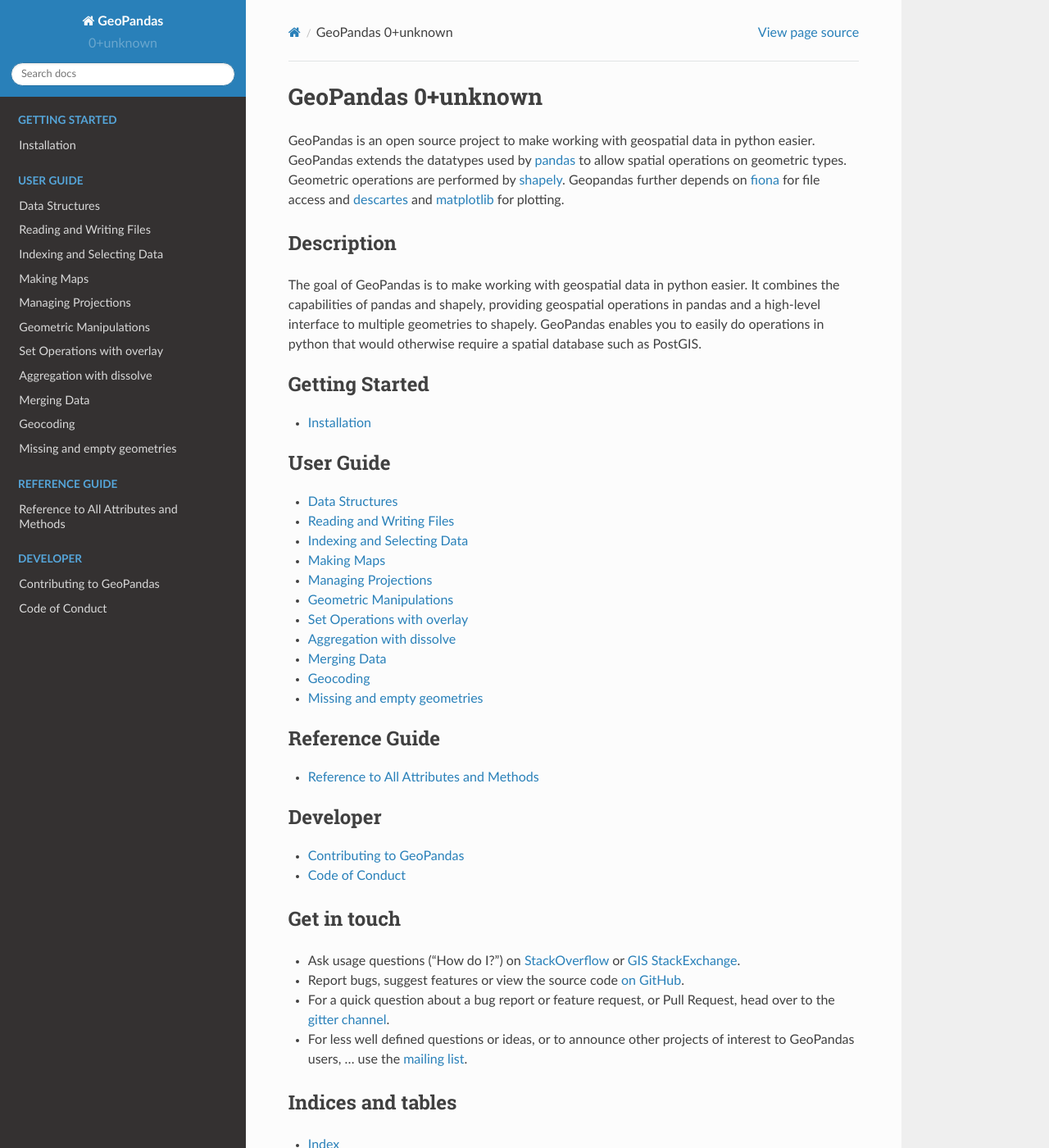
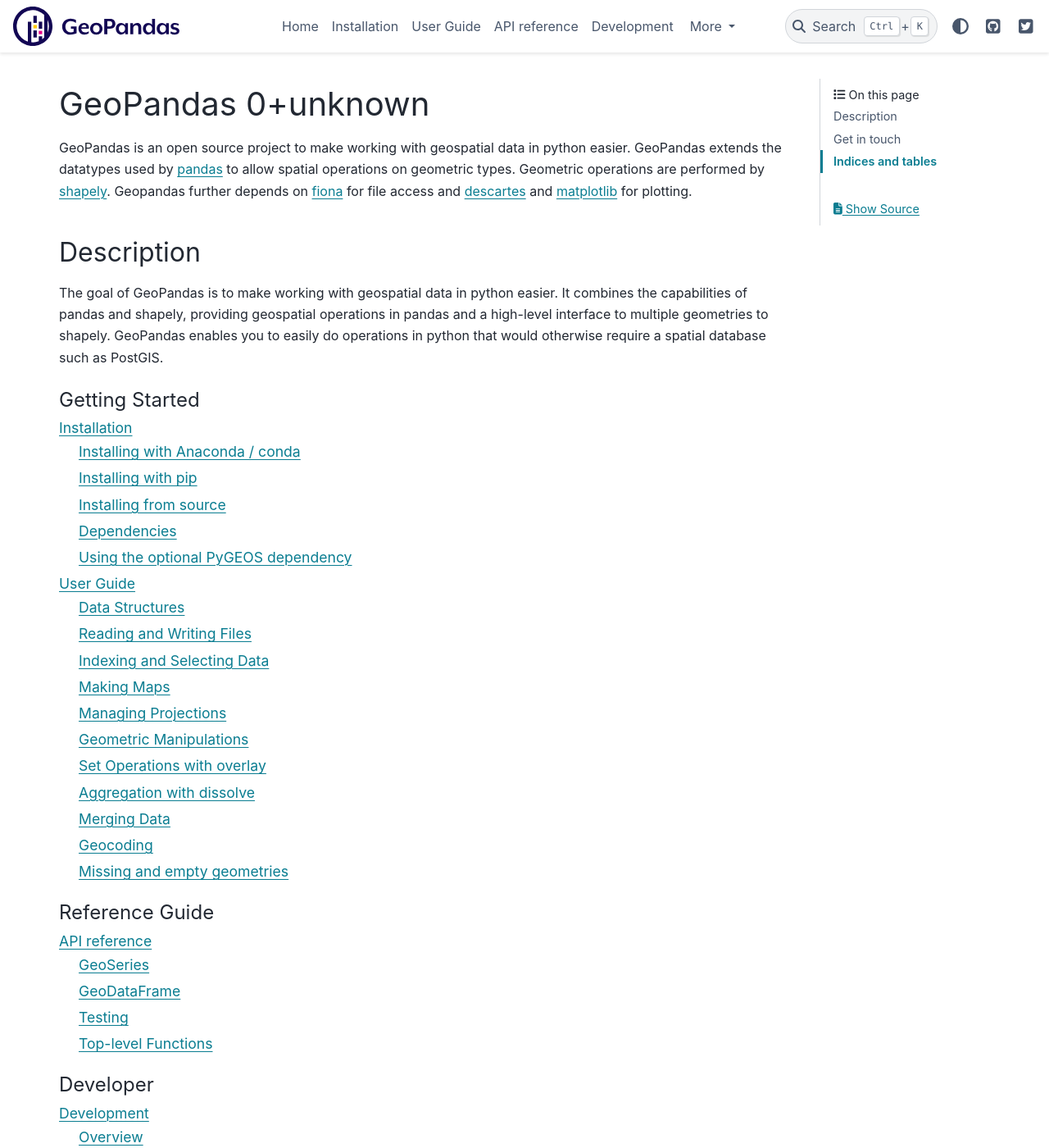
Before and after one commit to geopandas/geopandas, a Sphinx documentation site: the page built from doc/source/index.rst, in a window 1280 px wide and 1400 px high. Shown: the whole window at 82% size. Built offline with Sphinx 7.4.7 and the PyData theme 0.15.4, drawn with Linux system fonts in a browser that asks for light colours; pages that are not in the unit, such as notebooks, are missing from menus; some of the changed text lies outside the part shown.

Commit message:
use pydata theme

```diff
--- a/doc/source/conf.py
+++ b/doc/source/conf.py
@@ -17,60 +17,65 @@
 # If extensions (or modules to document with autodoc) are in another directory,
 # add these directories to sys.path here. If the directory is relative to the
 # documentation root, use os.path.abspath to make it absolute, like shown here.
-#sys.path.insert(0, os.path.abspath('.'))
+# sys.path.insert(0, os.path.abspath('.'))
 
 # -- General configuration -----------------------------------------------------
 
 # If your documentation needs a minimal Sphinx version, state it here.
-#needs_sphinx = '1.0'
+# needs_sphinx = '1.0'
 
 # Add any Sphinx extension module names here, as strings. They can be extensions
 # coming with Sphinx (named 'sphinx.ext.*') or your custom ones.
-extensions = ['IPython.sphinxext.ipython_console_highlighting',
-              'IPython.sphinxext.ipython_directive',
-              'sphinx_gallery.gen_gallery',
-              'sphinx.ext.autosummary',
-              'sphinx.ext.intersphinx',
-              'sphinx.ext.autodoc',
-              'recommonmark',
-              'numpydoc',
+extensions = [
+    "IPython.sphinxext.ipython_console_highlighting",
+    "IPython.sphinxext.ipython_directive",
+    "sphinx_gallery.gen_gallery",
+    "sphinx.ext.autosummary",
+    "sphinx.ext.intersphinx",
+    "sphinx.ext.autodoc",
+    "recommonmark",
+    "numpydoc",
 ]
 
 # continue doc build and only print warnings/errors in examples
 ipython_warning_is_error = False
 ipython_exec_lines = [
     # ensure that dataframes are not truncated in the IPython code blocks
-    'import pandas as _pd',
+    "import pandas as _pd",
     '_pd.set_option("display.max_columns", 20)',
-    '_pd.set_option("display.width", 100)'
+    '_pd.set_option("display.width", 100)',
 ]
 
 # Fix issue with warnings from numpydoc (see discussion in PR #534)
 numpydoc_show_class_members = False
 
+
 def setup(app):
-    app.add_stylesheet('custom.css')  # may also be an URL
+    app.add_stylesheet("custom.css")  # may also be an URL
+
 
 # Add any paths that contain templates here, relative to this directory.
 
-templates_path = ['_templates']
+templates_path = ["_templates"]
 
 autosummary_generate = True
 
 # Sphinx gallery configuration
 sphinx_gallery_conf = {
-    'examples_dirs': ['../../examples'],
-    'filename_pattern': '^((?!sgskip).)*$',
-    'gallery_dirs': ['gallery'],
-    'doc_module': ('geopandas',),
-    'reference_url': {'matplotlib': 'http://matplotlib.org',
-                      'numpy': 'http://docs.scipy.org/doc/numpy',
-                      'scipy': 'http://docs.scipy.org/doc/scipy/reference',
-                      'geopandas': None},
-    'backreferences_dir': 'reference'
+    "examples_dirs": ["../../examples"],
+    "filename_pattern": "^((?!sgskip).)*$",
+    "gallery_dirs": ["gallery"],
+    "doc_module": ("geopandas",),
+    "reference_url": {
+        "matplotlib": "http://matplotlib.org",
+        "numpy": "http://docs.scipy.org/doc/numpy",
+        "scipy": "http://docs.scipy.org/doc/scipy/reference",
+        "geopandas": None,
+    },
+    "backreferences_dir": "reference",
 }
 # connect docs in other projects
-intersphinx_mapping = {'pyproj': ('http://pyproj4.github.io/pyproj/stable/', None)}
+intersphinx_mapping = {"pyproj": ("http://pyproj4.github.io/pyproj/stable/", None)}
 # suppress matplotlib warning in examples
 warnings.filterwarnings(
     "ignore",
@@ -80,193 +85,192 @@
 )
 
 # The suffix of source filenames.
-source_suffix = ['.rst', '.md']
+source_suffix = [".rst", ".md"]
 
 # The encoding of source files.
-#source_encoding = 'utf-8-sig'
+# source_encoding = 'utf-8-sig'
 
 # The master toctree document.
-master_doc = 'index'
+master_doc = "index"
 
 # General information about the project.
-project = u'GeoPandas'
-copyright = u'2013–2019, GeoPandas developers'
+project = u"GeoPandas"
+copyright = u"2013–2019, GeoPandas developers"
 
 # The version info for the project you're documenting, acts as replacement for
 # |version| and |release|, also used in various other places throughout the
 # built documents.
 import geopandas
+
 version = release = geopandas.__version__
 
 # The language for content autogenerated by Sphinx. Refer to documentation
 # for a list of supported languages.
-#language = None
+# language = None
 
 # There are two options for replacing |today|: either, you set today to some
 # non-false value, then it is used:
-#today = ''
+# today = ''
 # Else, today_fmt is used as the format for a strftime call.
-#today_fmt = '%B %d, %Y'
+# today_fmt = '%B %d, %Y'
 
 # List of patterns, relative to source directory, that match files and
 # directories to ignore when looking for source files.
 exclude_patterns = []
 
 # The reST default role (used for this markup: `text`) to use for all documents.
-#default_role = None
+# default_role = None
 
 # If true, '()' will be appended to :func: etc. cross-reference text.
-#add_function_parentheses = True
+# add_function_parentheses = True
 
 # If true, the current module name will be prepended to all description
 # unit titles (such as .. function::).
-#add_module_names = True
+# add_module_names = True
 
 # If true, sectionauthor and moduleauthor directives will be shown in the
 # output. They are ignored by default.
-#show_authors = False
+# show_authors = False
 
 # The name of the Pygments (syntax highlighting) style to use.
-pygments_style = 'sphinx'
+pygments_style = "sphinx"
 
 # A list of ignored prefixes for module index sorting.
-#modindex_common_prefix = []
+# modindex_common_prefix = []
 
 
 # -- Options for HTML output ---------------------------------------------------
 
 # The theme to use for HTML and HTML Help pages.  See the documentation for
 # a list of builtin themes.
-import sphinx_rtd_theme
-html_theme = "sphinx_rtd_theme"
-html_theme_path = [sphinx_rtd_theme.get_html_theme_path()]
+# import sphinx_rtd_theme
+html_theme = "pydata_sphinx_theme"
+# html_theme_path = [sphinx_rtd_theme.get_html_theme_path()]
 
 # Theme options are theme-specific and customize the look and feel of a theme
 # further.  For a list of options available for each theme, see the
 # documentation.
-#html_theme_options = {}
+html_theme_options = {
+    "search_bar_position": "sidebar",
+    "github_url": "https://github.com/geopandas/geopandas",
+    "twitter_url": "https://twitter.com/geopandas",
+}
 
 # Add any paths that contain custom themes here, relative to this directory.
-#html_theme_path = []
+# html_theme_path = []
 
 # The name for this set of Sphinx documents.  If None, it defaults to
 # "<project> v<release> documentation".
-#html_title = None
+# html_title = None
 
 # A shorter title for the navigation bar.  Default is the same as html_title.
-#html_short_title = None
+# html_short_title = None
 
 # The name of an image file (relative to this directory) to place at the top
 # of the sidebar.
-#html_logo = None
+html_logo = "_static/geopandas_logo.svg"
 
 # The name of an image file (within the static path) to use as favicon of the
 # docs.  This file should be a Windows icon file (.ico) being 16x16 or 32x32
 # pixels large.
-#html_favicon = None
+# html_favicon = None
 
 # Add any paths that contain custom static files (such as style sheets) here,
 # relative to this directory. They are copied after the builtin static files,
 # so a file named "default.css" will overwrite the builtin "default.css".
-html_static_path = ['_static']
+html_static_path = ["_static"]
 
 # If not '', a 'Last updated on:' timestamp is inserted at every page bottom,
 # using the given strftime format.
-#html_last_updated_fmt = '%b %d, %Y'
+# html_last_updated_fmt = '%b %d, %Y'
 
 # If true, SmartyPants will be used to convert quotes and dashes to
 # typographically correct entities.
-#html_use_smartypants = True
+# html_use_smartypants = True
 
 # Custom sidebar templates, maps document names to template names.
-#html_sidebars = {}
+# html_sidebars = {}
 
 # Additional templates that should be rendered to pages, maps page names to
 # template names.
-#html_additional_pages = {}
+# html_additional_pages = {}
 
 # If false, no module index is generated.
-#html_domain_indices = True
+# html_domain_indices = True
 
 # If false, no index is generated.
-#html_use_index = True
+# html_use_index = True
 
 # If true, the index is split into individual pages for each letter.
-#html_split_index = False
+# html_split_index = False
 
 # If true, links to the reST sources are added to the pages.
-#html_show_sourcelink = True
+# html_show_sourcelink = True
 
 # If true, "Created using Sphinx" is shown in the HTML footer. Default is True.
-#html_show_sphinx = True
+# html_show_sphinx = True
 
 # If true, "(C) Copyright ..." is shown in the HTML footer. Default is True.
-#html_show_copyright = True
+# html_show_copyright = True
 
 # If true, an OpenSearch description file will be output, and all pages will
 # contain a <link> tag referring to it.  The value of this option must be the
 # base URL from which the finished HTML is served.
-#html_use_opensearch = ''
+# html_use_opensearch = ''
 
 # This is the file name suffix for HTML files (e.g. ".xhtml").
-#html_file_suffix = None
+# html_file_suffix = None
 
 # Output file base name for HTML help builder.
-htmlhelp_basename = 'GeoPandasdoc'
+htmlhelp_basename = "GeoPandasdoc"
 
 
 # -- Options for LaTeX output --------------------------------------------------
 
 latex_elements = {
-# The paper size ('letterpaper' or 'a4paper').
-#'papersize': 'letterpaper',
-
-# The font size ('10pt', '11pt' or '12pt').
-#'pointsize': '10pt',
-
-# Additional stuff for the LaTeX preamble.
-#'preamble': '',
+    # The paper size ('letterpaper' or 'a4paper').
+    #'papersize': 'letterpaper',
+    # The font size ('10pt', '11pt' or '12pt').
+    #'pointsize': '10pt',
+    # Additional stuff for the LaTeX preamble.
+    #'preamble': '',
 }
 
 # Grouping the document tree into LaTeX files. List of tuples
 # (source start file, target name, title, author, documentclass [howto/manual]).
 latex_documents = [
-  ('index', 'GeoPandas.tex', u'GeoPandas Documentation',
-   u'Kelsey Jordahl', 'manual'),
+    ("index", "GeoPandas.tex", u"GeoPandas Documentation", u"Kelsey Jordahl", "manual"),
 ]
 
 # The name of an image file (relative to this directory) to place at the top of
 # the title page.
-#latex_logo = None
+# latex_logo = None
 
 # For "manual" documents, if this is true, then toplevel headings are parts,
 # not chapters.
-#latex_use_parts = False
+# latex_use_parts = False
 
 # If true, show page references after internal links.
-#latex_show_pagerefs = False
+# latex_show_pagerefs = False
 
 # If true, show URL addresses after external links.
-#latex_show_urls = False
+# latex_show_urls = False
 
 # Documents to append as an appendix to all manuals.
-#latex_appendices = []
+# latex_appendices = []
 
 # If false, no module index is generated.
-#latex_domain_indices = True
+# latex_domain_indices = True
 
 
 # -- Options for manual page output --------------------------------------------
 
 # One entry per manual page. List of tuples
 # (source start file, name, description, authors, manual section).
-man_pages = [
-    ('index', 'geopandas', u'GeoPandas Documentation',
-     [u'Kelsey Jordahl'], 1)
-]
+man_pages = [("index", "geopandas", u"GeoPandas Documentation", [u"Kelsey Jordahl"], 1)]
 
 # If true, show URL addresses after external links.
-#man_show_urls = False
+# man_show_urls = False
 
 
 # -- Options for Texinfo output ------------------------------------------------
@@ -275,16 +279,22 @@
 # (source start file, target name, title, author,
 #  dir menu entry, description, category)
 texinfo_documents = [
-  ('index', 'GeoPandas', u'GeoPandas Documentation',
-   u'Kelsey Jordahl', 'GeoPandas', 'One line description of project.',
-   'Miscellaneous'),
+    (
+        "index",
+        "GeoPandas",
+        u"GeoPandas Documentation",
+        u"Kelsey Jordahl",
+        "GeoPandas",
+        "One line description of project.",
+        "Miscellaneous",
+    ),
 ]
 
 # Documents to append as an appendix to all manuals.
-#texinfo_appendices = []
+# texinfo_appendices = []
 
 # If false, no module index is generated.
-#texinfo_domain_indices = True
+# texinfo_domain_indices = True
 
 # How to display URL addresses: 'footnote', 'no', or 'inline'.
-#texinfo_show_urls = 'footnote'
+# texinfo_show_urls = 'footnote'
--- a/doc/source/index.rst
+++ b/doc/source/index.rst
@@ -24,41 +24,31 @@
 such as PostGIS.
 
 .. toctree::
-  :maxdepth: 1
+   :hidden:
+
+   Home <self>
+
+.. toctree::
+  :maxdepth: 2
   :caption: Getting Started
 
   Installation <install>
   Examples Gallery <gallery/index>
+  User Guide <user_guide>
 
 .. toctree::
-  :maxdepth: 1
-  :caption: User Guide
-
-  Data Structures <data_structures>
-  Reading and Writing Files <io>
-  Indexing and Selecting Data <indexing>
-  Making Maps <mapping>
-  Managing Projections <projections>
-  Geometric Manipulations <geometric_manipulations>
-  Set Operations with overlay <set_operations>
-  Aggregation with dissolve <aggregation_with_dissolve>
-  Merging Data <mergingdata>
-  Geocoding <geocoding>
-  missing_empty
-
-.. toctree::
-  :maxdepth: 1
+  :maxdepth: 2
   :caption: Reference Guide
 
-  Reference to All Attributes and Methods <reference>
+  API reference <reference>
   Changelog <changelog>
 
 
 .. toctree::
-  :maxdepth: 1
+  :maxdepth: 2
   :caption: Developer
 
-  Contributing to GeoPandas <contributing>
+  Development <contributing>
   Code of Conduct <code_of_conduct>
 
 
```
Also changed, not shown: doc/source/user_guide.rst (added, +18 -0 lines), doc/source/_static/geopandas_logo.svg (added).
